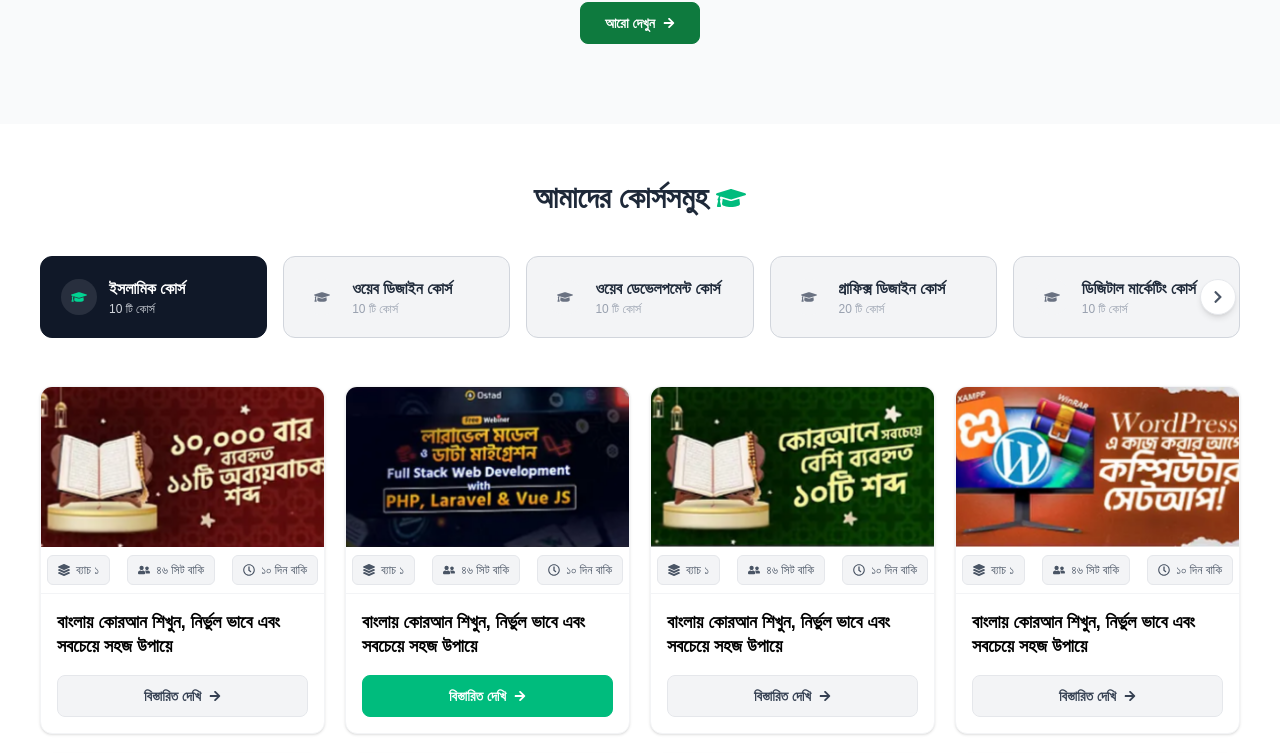
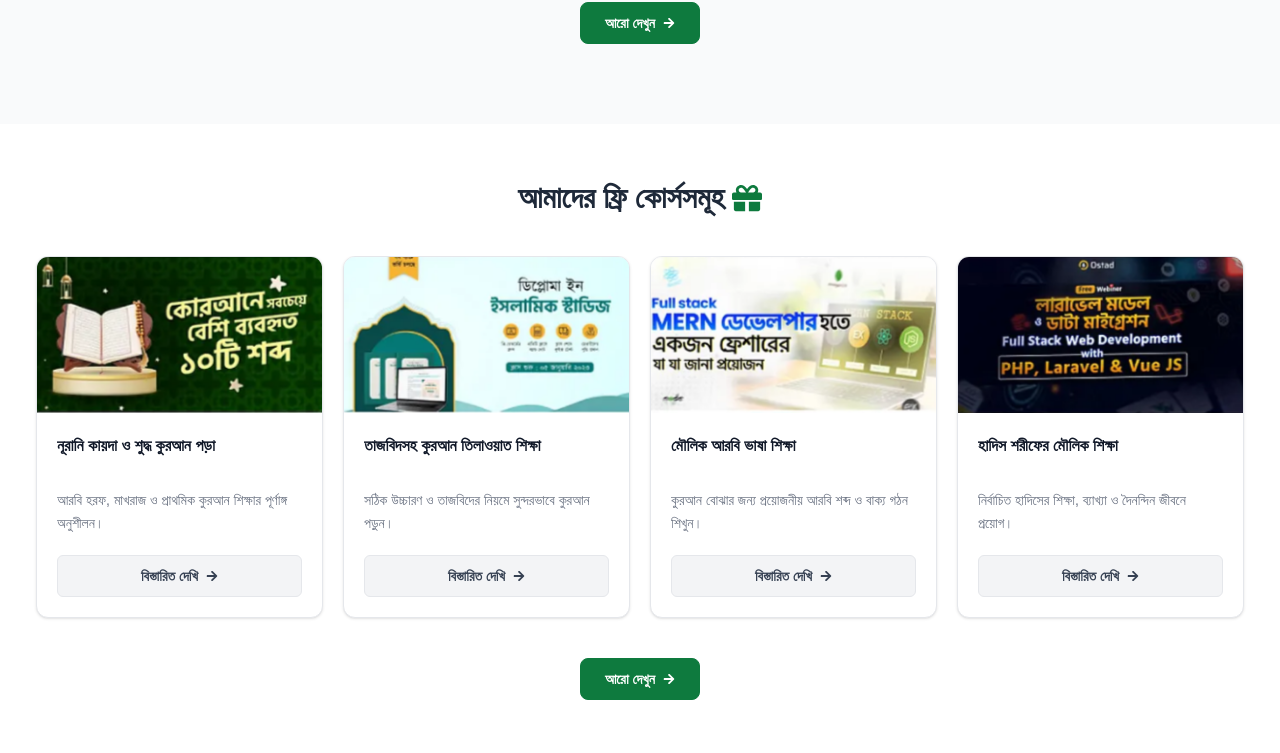
Before and after one commit to almahmud-dev/islami-talimi-madrasa, a Next.js app: page / in a window 1280 px wide. Shown: the part 5598-6351 px from the top of the page. Built offline with nearby package versions, Linux system fonts and the light colour scheme; a web font is replaced by a local one.

Commit message:
feat: add free course slider and update course card UI

```diff
--- a/app/page.jsx
+++ b/app/page.jsx
@@ -9,6 +9,7 @@ import VideoReports from "@/components/VideoReports";
 import Gallery from "@/components/Gallery";
 import Footer from "@/components/Footer";
 import { courses } from "@/helper/data";
+import FreeCourseSection from "@/components/FreeCourseSection";
 
 export default function HomePage() {
   return (
@@ -23,6 +24,7 @@ export default function HomePage() {
         <Testimonials />
         <VideoReports />
         <Gallery />
+        <FreeCourseSection/>
         <CoursesSection title="ফ্রি কোর্সসমূহ" courses={courses.slice(0, 4)} />
       </main>
       <Footer />
--- a/components/CourseCard.jsx
+++ b/components/CourseCard.jsx
@@ -1,35 +1,34 @@
 import Image from "next/image";
 import Link from "next/link";
+import { FaArrowRight } from "react-icons/fa";
 
 export default function CourseCard({ course }) {
   return (
-    <div className="overflow-hidden rounded-xl border border-gray-100 bg-white shadow-sm transition-shadow hover:shadow-md">
-      <div className="relative">
+    <article className="group flex h-full flex-col overflow-hidden rounded-xl border border-gray-200 bg-white shadow-sm transition-all duration-300 hover:-translate-y-1 hover:border-brand-green/40 hover:shadow-lg">
+      <div className="relative aspect-[400/220] overflow-hidden bg-gray-100">
         <Image
           src={course.image}
           alt={course.title}
-          width={400}
-          height={220}
-          className="h-40 w-full object-cover"
+          fill
+          sizes="(max-width: 639px) 100vw, (max-width: 1023px) 50vw, 25vw"
+          className="object-cover transition-transform duration-500 group-hover:scale-105"
         />
-        <span className="absolute left-3 top-3 rounded-full bg-white/90 px-3 py-1 text-xs font-semibold text-brand-green-dark">
-          {course.badge}
-        </span>
       </div>
-      <div className="p-4">
-        <h3 className="line-clamp-2 text-sm font-bold text-gray-900">
+      <div className="flex flex-1 flex-col p-4 sm:p-5">
+        <h3 className="line-clamp-2 min-h-12 text-base font-bold leading-relaxed text-gray-900">
           {course.title}
         </h3>
-        <p className="mt-1 line-clamp-2 text-xs text-gray-500">
+        <p className="mt-2 line-clamp-2 min-h-10 text-sm leading-relaxed text-gray-500">
           {course.subtitle}
         </p>
         <Link
           href={course.href}
-          className="mt-3 inline-block rounded-full bg-brand-green px-4 py-1.5 text-xs font-semibold text-white hover:bg-brand-green-dark"
+          className="mt-5 flex w-full items-center justify-center gap-2 rounded-md border border-gray-200 bg-gray-100 px-4 py-2.5 text-sm font-semibold text-gray-700 transition-all duration-300 hover:border-brand-green hover:bg-brand-green hover:text-white"
         >
-          বিস্তারিত দেখুন →
+          বিস্তারিত দেখি
+          <FaArrowRight size={12} className="transition-transform duration-300 group-hover:translate-x-0.5" />
         </Link>
       </div>
-    </div>
+    </article>
   );
 }
--- /dev/null
+++ b/components/FreeCourseSection.jsx
@@ -0,0 +1,56 @@
+"use client";
+
+import Link from "next/link";
+import { Autoplay } from "swiper/modules";
+import { Swiper, SwiperSlide } from "swiper/react";
+import { FaArrowRight, FaGift } from "react-icons/fa";
+import Container from "./ui/Container";
+import CourseCard from "./CourseCard";
+import { freeCourses } from "@/helper/data";
+import "swiper/css";
+
+const FreeCourseSection = () => {
+  return (
+    <section className="py-14">
+      <Container>
+        {/* Section Title */}
+        <h2 className="mb-10 flex items-center justify-center gap-2 text-center text-2xl font-bold text-gray-800 md:text-3xl">
+          আমাদের ফ্রি কোর্সসমূহ
+          <FaGift className="text-brand-green" />
+        </h2>
+
+        <Swiper
+          className="!px-1 !pb-2"
+          modules={[Autoplay]}
+          spaceBetween={20}
+          slidesPerView={1}
+          loop
+          grabCursor
+          autoplay={{ delay: 3500, disableOnInteraction: false }}
+          breakpoints={{
+            640: { slidesPerView: 2 },
+            1024: { slidesPerView: 4 },
+          }}
+        >
+          {freeCourses.map((course) => (
+            <SwiperSlide key={course.id} className="!h-auto">
+              <CourseCard course={course} />
+            </SwiperSlide>
+          ))}
+        </Swiper>
+
+        <div className="mt-8 flex justify-center">
+          <Link
+            href="/courses"
+            className="flex cursor-pointer items-center gap-2 rounded-lg border border-brand-green bg-brand-green px-6 py-2.5 text-sm font-semibold text-white transition hover:border-brand-green-dark hover:bg-brand-green-dark"
+          >
+            আরো দেখুন
+            <FaArrowRight size={12} />
+          </Link>
+        </div>
+      </Container>
+    </section>
+  );
+};
+
+export default FreeCourseSection;
--- a/helper/data.js
+++ b/helper/data.js
@@ -328,6 +328,74 @@ export const galleryImages = [
   { id: "gallery-9", src: "https://www.risingbd.com/media/imgAll/2023November/Madrasah-2311240803.jpg", alt: "শ্রেণিকক্ষের পাঠদান" },
 ];
 
+// মাদ্রাসার বিনামূল্যের কোর্সসমূহ
+export const freeCourses = [
+  {
+    id: "free-course-1",
+    badge: "ফ্রি কোর্স",
+    title: "কুরআনে ব্যবহৃত ১০,০০০ শব্দের সহজ শব্দভান্ডার",
+    subtitle: "সহজ বাংলায় কুরআনের গুরুত্বপূর্ণ শব্দের অর্থ ও ব্যবহার শিখুন।",
+    image: "/images/courses/course1.png",
+    href: "/courses/quran-vocabulary",
+  },
+  {
+    id: "free-course-2",
+    badge: "ফ্রি কোর্স",
+    title: "নূরানি কায়দা ও শুদ্ধ কুরআন পড়া",
+    subtitle: "আরবি হরফ, মাখরাজ ও প্রাথমিক কুরআন শিক্ষার পূর্ণাঙ্গ অনুশীলন।",
+    image: "/images/courses/course3.png",
+    href: "/courses/noorani-qaida",
+  },
+  {
+    id: "free-course-3",
+    badge: "জনপ্রিয়",
+    title: "তাজবিদসহ কুরআন তিলাওয়াত শিক্ষা",
+    subtitle: "সঠিক উচ্চারণ ও তাজবিদের নিয়মে সুন্দরভাবে কুরআন পড়ুন।",
+    image: "/images/courses/course5.png",
+    href: "/courses/tajweed",
+  },
+  {
+    id: "free-course-4",
+    badge: "ফ্রি কোর্স",
+    title: "মৌলিক আরবি ভাষা শিক্ষা",
+    subtitle: "কুরআন বোঝার জন্য প্রয়োজনীয় আরবি শব্দ ও বাক্য গঠন শিখুন।",
+    image: "/images/courses/course6.png",
+    href: "/courses/arbi-vasha",
+  },
+  {
+    id: "free-course-5",
+    badge: "নতুন",
+    title: "হাদিস শরীফের মৌলিক শিক্ষা",
+    subtitle: "নির্বাচিত হাদিসের শিক্ষা, ব্যাখ্যা ও দৈনন্দিন জীবনে প্রয়োগ।",
+    image: "/images/courses/course2.png",
+    href: "/courses/hadith",
+  },
+  {
+    id: "free-course-6",
+    badge: "ফ্রি কোর্স",
+    title: "ইসলামিক আকীদা ও ফিকহ শিক্ষা",
+    subtitle: "ইসলামের মৌলিক বিশ্বাস ও প্রয়োজনীয় মাসআলা সহজভাবে জানুন।",
+    image: "/images/courses/course7.png",
+    href: "/courses/fiqh",
+  },
+  {
+    id: "free-course-7",
+    badge: "ফ্রি কোর্স",
+    title: "দৈনন্দিন দোয়া ও মাসনুন আমল",
+    subtitle: "প্রতিদিনের জীবনের গুরুত্বপূর্ণ দোয়া ও সুন্নাহ আমল শিখুন।",
+    image: "/images/courses/course4.png",
+    href: "/courses/daily-dua",
+  },
+  {
+    id: "free-course-8",
+    badge: "জনপ্রিয়",
+    title: "সীরাতুন্নবী ﷺ পরিচিতি কোর্স",
+    subtitle: "রাসুলুল্লাহ ﷺ-এর জীবন, আদর্শ ও সুন্দর চরিত্র সম্পর্কে জানুন।",
+    image: "/images/courses/course8.png",
+    href: "/courses/seerat",
+  },
+];
+
 // ফুটার - লিংক ও তথ্য
 export const footerLinks = {
   quickLinks: [
```
